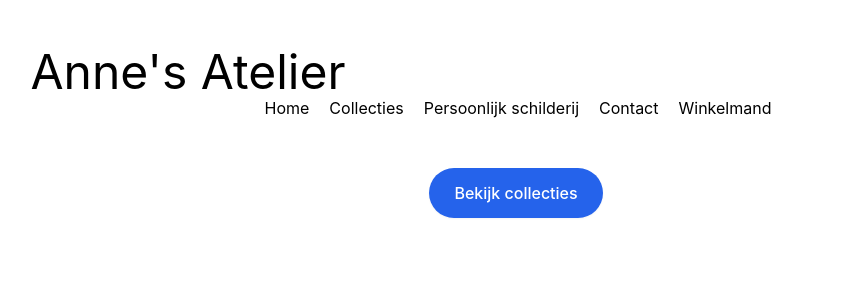
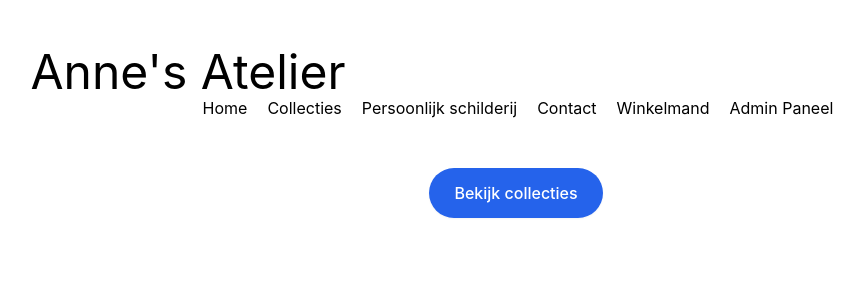
Before and after one commit to gijs-ve/projectBreughel, a React (Create React App) app in the folder client/: page / in a window 1280 px wide. Shown: the top 300 px of the page, without its empty margins (132-996 px from the left). Built offline with nearby package versions, Linux system fonts and the light colour scheme.

Commit message:
feat: inNavbar to distinguish from admin

```diff
--- a/client/src/pages/index.ts
+++ b/client/src/pages/index.ts
@@ -1,4 +1,5 @@
 import { FC } from 'react';
+import { Admin } from './Admin';
 import { Home } from './Home';
 import { Paintings } from './Paintings';
 import { Offerte } from './Offerte';
@@ -9,6 +10,7 @@ export type Page = {
     component: FC;
     icon: string;
     navText: string;
+    inNavarbar: boolean;
     path: string;
 };
 const pages: Page[] = [
@@ -16,31 +18,43 @@ const pages: Page[] = [
         component: Home,
         icon: 'none',
         navText: 'Home',
+        inNavarbar: true,
         path: '/',
     },
     {
         component: Paintings,
         icon: 'none',
         navText: 'Collecties',
+        inNavarbar: true,
         path: '/collecties',
     },
     {
         component: Offerte,
         icon: 'none',
         navText: 'Persoonlijk schilderij',
+        inNavarbar: true,
         path: '/offerte',
     },
     {
         component: Contact,
         icon: 'none',
         navText: 'Contact',
+        inNavarbar: true,
         path: '/contact',
     },
     {
         component: Winkelmand,
         icon: 'none',
         navText: 'Winkelmand',
+        inNavarbar: true,
         path: '/winkelmand',
+    },
+    {
+        component: Admin,
+        icon: 'none',
+        navText: 'Admin Paneel',
+        inNavarbar: false,
+        path: '/boekelo-zoo',
     },
 ];
 export { pages };
```
